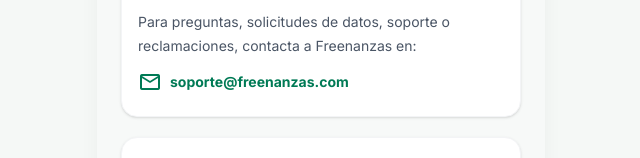
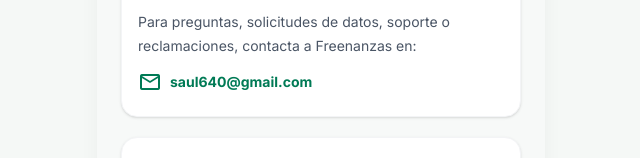
Before and after one commit to saul640/freenanzas-app, a React (Vite) app: page /terms in a window 1280 px wide. Shown: the part 2171-2329 px from the top of the page, without its empty margins (319-959 px from the left). Built offline with nearby package versions, Linux system fonts and the light colour scheme; no server answers.

Commit message:
Use Gmail support address during beta

```diff
--- a/src/data/legalPolicies.js
+++ b/src/data/legalPolicies.js
@@ -1,4 +1,4 @@
-export const SUPPORT_EMAIL = 'soporte@freenanzas.com';
+export const SUPPORT_EMAIL = 'saul640@gmail.com';
 export const SUPPORT_MAILTO = `mailto:${SUPPORT_EMAIL}?subject=Soporte%20Freenanzas`;
 
 const updatedAt = '30 de junio de 2026';
```
